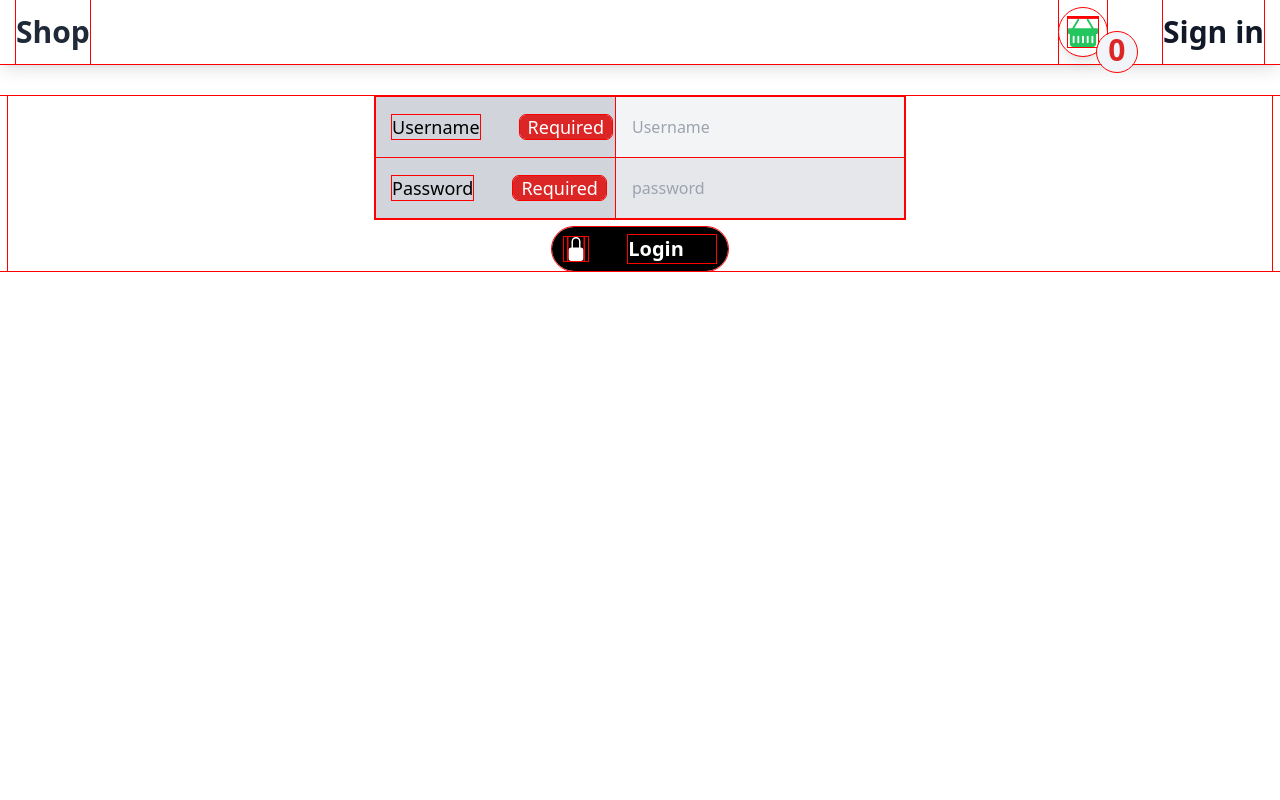
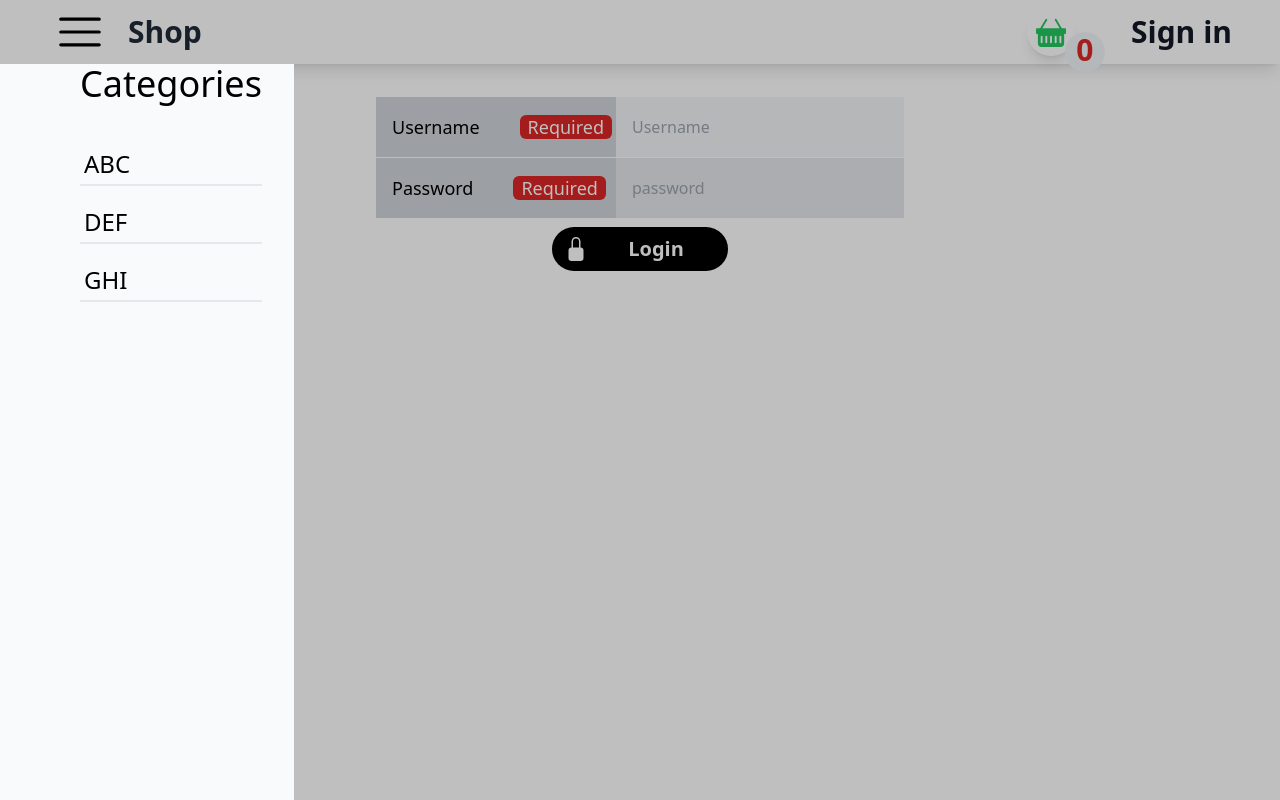
Before and after one commit to MiniWalls/cybersecurity-site, a React (Create React App) app: page /login in a window 1280 px wide. Built offline with nearby package versions, Linux system fonts and the light colour scheme.

Commit message:
Added styling for sidebar

```diff
--- a/src/App.tsx
+++ b/src/App.tsx
@@ -5,11 +5,13 @@ import Basket from './Pages/Basket';
 import Login from './Pages/Login';
 import { Provider } from 'react-redux';
 import store from './store/store';
+import SideBar from './components/SideBar';
 
 function App() {
   return (
     <div className="flex flex-col">
       <NavBar />
+      <SideBar />
       <div className="px-2 mt-24">
         <Routes>
           <Route path="/" element={<Home/>} />
--- a/src/components/NavBar.tsx
+++ b/src/components/NavBar.tsx
@@ -1,4 +1,5 @@
 import { BsFillBasketFill } from 'react-icons/bs';
+import { RxHamburgerMenu } from 'react-icons/rx';
 import { selectProducts } from '../store/store';
 import { useSelector } from 'react-redux';
 import { useNavigate } from 'react-router-dom';
@@ -12,9 +13,12 @@ const NavBar = (): JSX.Element => {
   }
 
   return(
-    <div className="fixed top-0 w-screen h-16 m-0
+    <div className="fixed top-0 w-screen h-16 px-8
     flex flex-row
     text-3xl bg-white text-white shadow-lg">
+      <button className="ml-4 my-2 px-2 hover:bg-gray-200 rounded-md">
+        <RxHamburgerMenu size="48" className="text-black"/>
+      </button>
       <h1 className="font-bold text-gray-800 mr-5 ml-4
       relative flex items-center hover:cursor-pointer" onClick={() => navigate("/")}>
           Shop</h1>
--- /dev/null
+++ b/src/components/SideBar.tsx
@@ -0,0 +1,26 @@
+import React, { useState } from 'react';
+
+const SideBar = (): JSX.Element => {
+  const [enabled, setEnabled] = useState<boolean>(true);
+
+  return (
+    <div className="fixed inset-0 bg-black bg-opacity-25">
+      {enabled === true && (
+        <div className="bg-slate-50 pr-8 text-2xl absolute left-0 mt-16 h-full pl-20
+        ">
+          <h1 className="mb-10 text-4xl">
+            Categories
+          </h1>
+          <li className="[&>*]:mb-4 [&>*]:p-1 [&>*]:border-b-2 [&>*]:w-full [&>*]:text-left
+          [&>*]:hover:opacity-70 list-none">
+            <button className="hover:bg-zinc-100">ABC</button>
+            <button className="hover:bg-zinc-100">DEF</button>
+            <button className="hover:bg-zinc-100">GHI</button>
+          </li>
+        </div>
+      )}
+    </div>
+  );
+};
+
+export default SideBar;
--- a/src/index.css
+++ b/src/index.css
@@ -14,6 +14,6 @@
   }
 }
 
-*{
+/* *{
   outline: 1px solid red;
-}
+} */
```
